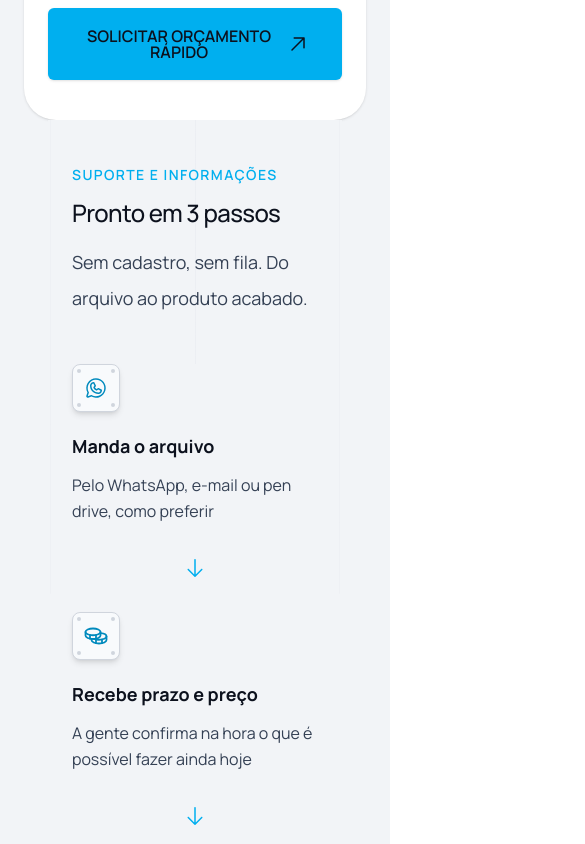
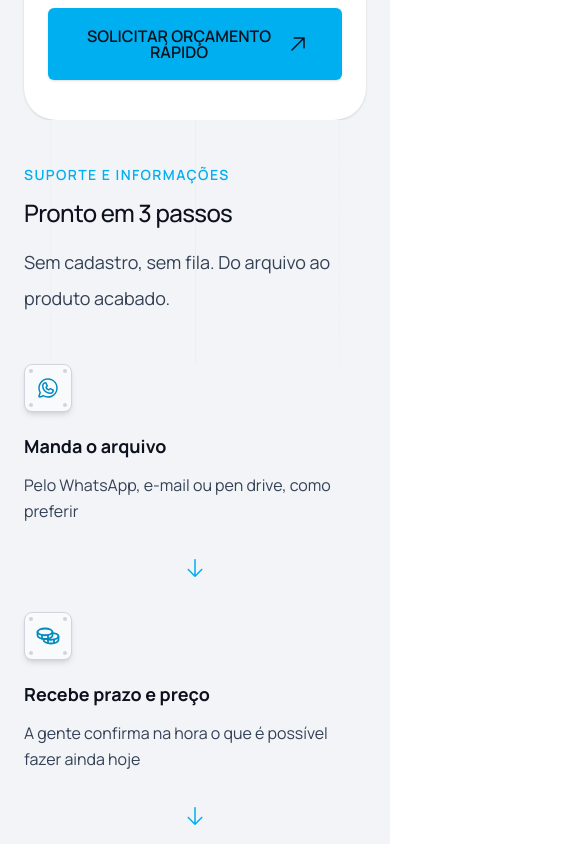
Before and after one commit to murilloressineti/dsr-grafica-2.0, a React (Vite) app: page / in a window 390 px wide. Shown: the part 3200-4044 px from the top of the page, 585 px wide, since content can reach past the window. Built offline with nearby package versions, Linux system fonts and the light colour scheme.

Commit message:
Remove horizontal padding; update checklist note
Make the HowItWorks section full-bleed on small screens by adding px-0 to the Section and its inner container (remove default side padding). Also update checklist.txt to append a note to test responsiveness by adding a border.

```diff
--- a/src/components/features/HowItWorks.tsx
+++ b/src/components/features/HowItWorks.tsx
@@ -40,8 +40,8 @@ function StepItem({ icon, title, description, isLast }: StepProps) {
 
 export default function HowItWorks() {
   return (
-    <Section id="how-it-works" className="py-0 md:py-0 lg:py-0">
-      <div className="relative w-full bg-bg-default px-6 md:px-20 py-12 md:py-30 grid grid-cols-1 lg:grid-cols-2 gap-4 lg:gap-40 items-start">
+    <Section id="how-it-works" className="py-0 md:py-0 lg:py-0 px-0">
+      <div className="relative w-full bg-bg-default px-0 md:px-20 py-12 md:py-30 grid grid-cols-1 lg:grid-cols-2 gap-4 lg:gap-40 items-start">
         {/* CAMADA 1: Imagem de Linhas de Fundo */}
         <div className="absolute z-0 inset-0 pointer-events-none opacity-50">
           <img src={BGLines} alt="" className="w-full h-full object-cover" />
```
Also changed, not shown: checklist.txt.
